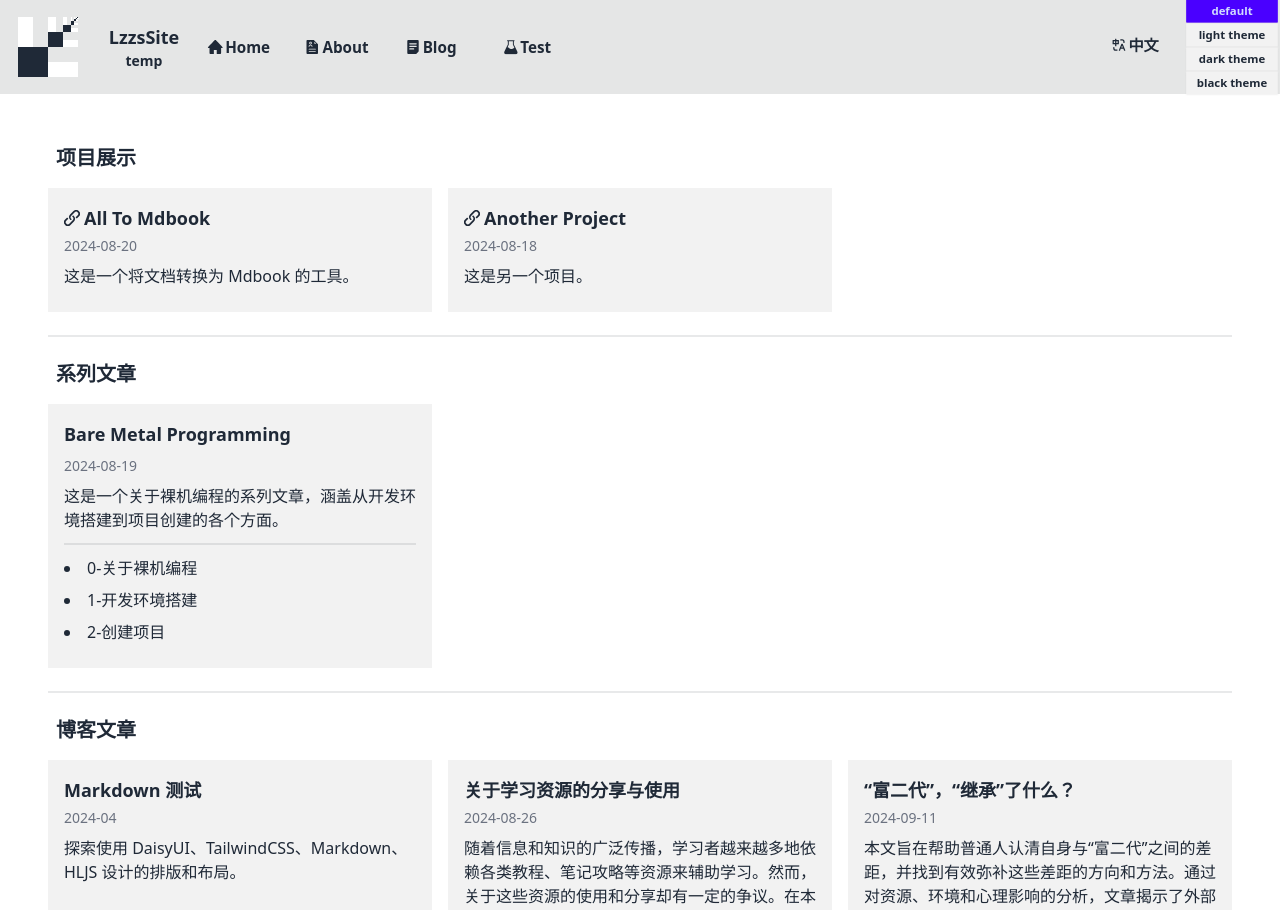
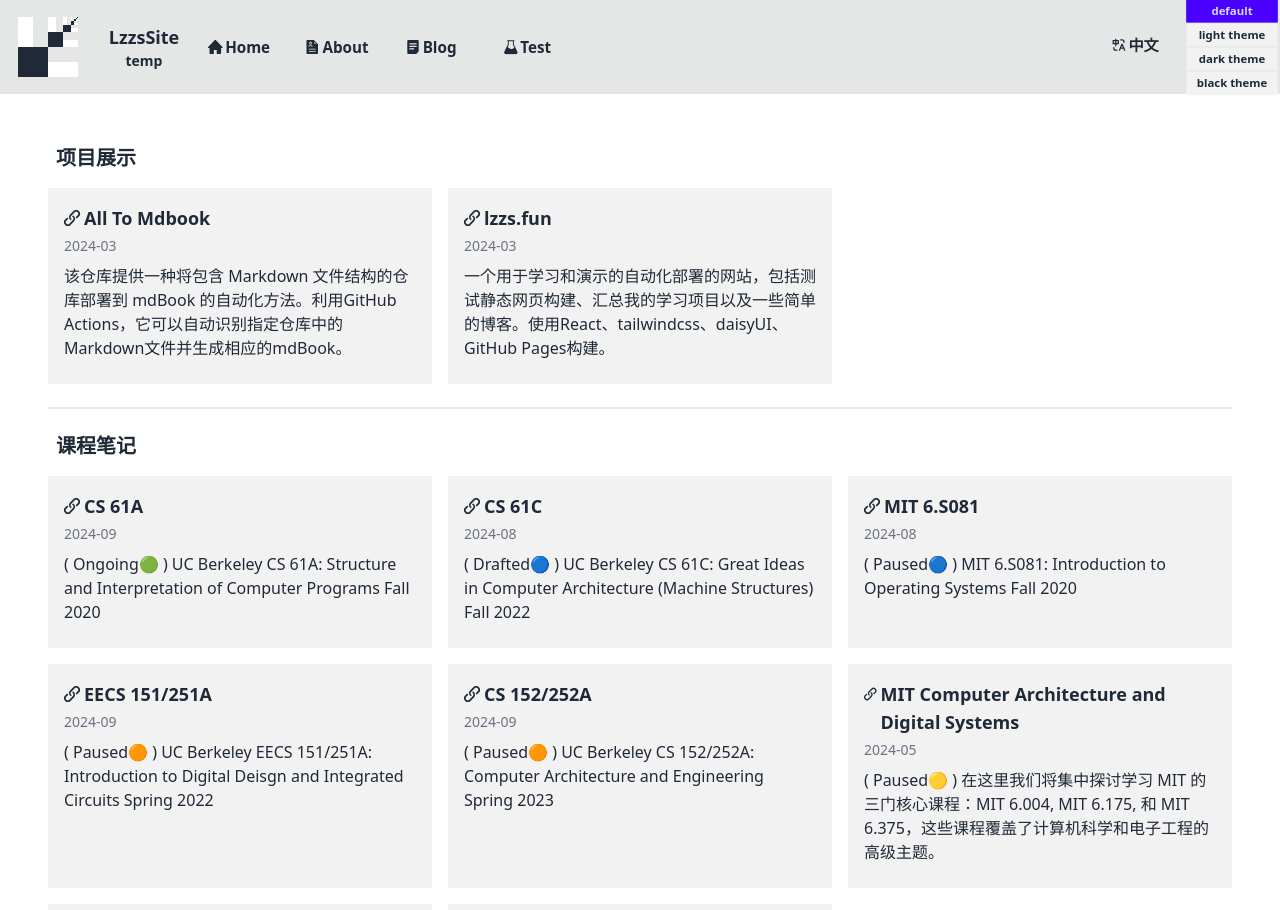
Before and after one commit to lzzsG/lzzs.fun, a React (Create React App) app: page /1/blog in a window 1280 px wide. Shown: the top 910 px of the page. Built offline with nearby package versions, Linux system fonts and the light colour scheme.

Commit message:
update BlogPages and config

```diff
--- a/src/blogConfig.json
+++ b/src/blogConfig.json
@@ -2,51 +2,92 @@
     "sections": [
         {
             "type": "project",
+            "label": "项目展示",
             "title": "All To Mdbook",
             "link": "https://github.com/lzzsG/all-to-mdbook",
-            "description": "这是一个将文档转换为 Mdbook 的工具。",
+            "description": "该仓库提供一种将包含 Markdown 文件结构的仓库部署到 mdBook 的自动化方法。利用GitHub Actions，它可以自动识别指定仓库中的Markdown文件并生成相应的mdBook。",
             "linkType": "external",
-            "date": "2024-08-20"
+            "date": "2024-03"
         },
         {
             "type": "project",
-            "title": "Another Project",
-            "link": "https://github.com/another/project",
-            "description": "这是另一个项目。",
+            "title": "lzzs.fun",
+            "link": "https://github.com/lzzsG/lzzsg.github.io",
+            "description": "一个用于学习和演示的自动化部署的网站，包括测试静态网页构建、汇总我的学习项目以及一些简单的博客。使用React、tailwindcss、daisyUI、GitHub Pages构建。",
             "linkType": "external",
-            "date": "2024-08-18"
+            "date": "2024-03"
         },
         {
-            "type": "series",
-            "title": "Bare Metal Programming",
-            "date": "2024-08-19",
-            "description": "这是一个关于裸机编程的系列文章，涵盖从开发环境搭建到项目创建的各个方面。",
-            "articles": [
-                {
-                    "title": "0-关于裸机编程",
-                    "link": "/blog/bare-metal/0-About-bare-metal-programming",
-                    "filePath": "/md/bare-metal/0-About-bare-metal-programming.zh.md",
-                    "linkType": "internal"
-                },
-                {
-                    "title": "1-开发环境搭建",
-                    "link": "/blog/bare-metal/1-Development-environment-setup",
-                    "filePath": "/md/bare-metal/1-Development-environment-setup.zh.md",
-                    "linkType": "internal"
-                },
-                {
-                    "title": "2-创建项目",
-                    "link": "/blog/bare-metal/2-Create-project",
-                    "filePath": "/md/bare-metal/2-Create-project.zh.md",
-                    "linkType": "internal"
-                }
-            ]
+            "type": "nootbook",
+            "label": "课程笔记",
+            "title": "CS 61A",
+            "description": "( Ongoing🟢 ) UC Berkeley CS 61A: Structure and Interpretation of Computer Programs Fall 2020",
+            "link": "https://lzzs.fun/CS61A-notebook/",
+            "linkType": "external",
+            "date": "2024-09"
+        },
+        {
+            "type": "nootbook",
+            "title": "CS 61C",
+            "description": "( Drafted🔵 ) UC Berkeley CS 61C: Great Ideas in Computer Architecture (Machine Structures) Fall 2022",
+            "link": "https://lzzs.fun/CS61C-notebook/",
+            "linkType": "external",
+            "date": "2024-08"
+        },
+        {
+            "type": "nootbook",
+            "title": "MIT 6.S081",
+            "description": "( Paused🔵 ) MIT 6.S081: Introduction to Operating Systems Fall 2020",
+            "link": "https://lzzs.fun/6.S081-notebook/",
+            "linkType": "external",
+            "date": "2024-08"
+        },
+        {
+            "type": "nootbook",
+            "title": "EECS 151/251A",
+            "description": "( Paused🟠 ) UC Berkeley EECS 151/251A: Introduction to Digital Deisgn and Integrated Circuits Spring 2022",
+            "link": "https://lzzs.fun/EECS151-notebook/",
+            "linkType": "external",
+            "date": "2024-09"
+        },
+        {
+            "type": "nootbook",
+            "title": "CS 152/252A",
+            "description": "( Paused🟠 ) UC Berkeley CS 152/252A: Computer Architecture and Engineering Spring 2023",
+            "link": "https://lzzs.fun/CS152-notebook/",
+            "linkType": "external",
+            "date": "2024-09"
+        },
+        {
+            "type": "nootbook",
+            "title": "MIT Computer Architecture and Digital Systems",
+            "description": "( Paused🟡 ) 在这里我们将集中探讨学习 MIT 的三门核心课程：MIT 6.004, MIT 6.175, 和 MIT 6.375，这些课程覆盖了计算机科学和电子工程的高级主题。",
+            "link": "https://lzzs.fun/MIT-digital-systems/",
+            "linkType": "external",
+            "date": "2024-05"
+        },
+        {
+            "type": "nootbook",
+            "title": "rCore Notebook",
+            "description": "( Paused🟡 ) 清华大学操作系统2022-课程笔记",
+            "link": "https://lzzs.fun/rCore-series/",
+            "linkType": "external",
+            "date": "2024-05"
+        },
+        {
+            "type": "nootbook",
+            "title": "Rustlings Notebook",
+            "description": "( Finished🔴 ) 一个违背了不要提供答案的原则的 Rustlings Notebook",
+            "link": "https://lzzs.fun/rustlings-notebook/",
+            "linkType": "external",
+            "date": "2024-05"
         },
         {
             "type": "blog",
+            "label": "博客文章",
             "title": "Markdown 测试",
             "link": "/blog/markdown-test",
-            "description": "探索使用 DaisyUI、TailwindCSS、Markdown、HLJS 设计的排版和布局。",
+            "description": "探索使用React、DaisyUI、TailwindCSS、Markdown设计的排版和布局。只是一堆完全没有意义的废话，用来测试BlogPages。它包括各种排版元素，像是加粗文字、无序列表、有序列表、代码块、引用块、斜体。",
             "linkType": "internal",
             "filePath": "/md/WhatToOut.zh.md",
             "date": "2024-04"
@@ -64,10 +105,37 @@
             "type": "blog",
             "title": "“富二代”，“继承”了什么？",
             "link": "/blog/what-did-the-rich-second-generation-inherit",
-            "description": "本文旨在帮助普通人认清自身与“富二代”之间的差距，并找到有效弥补这些差距的方向和方法。通过对资源、环境和心理影响的分析，文章揭示了外部条件对个人发展的深远影响。然而，努力与成功之间的关联并不仅仅依赖于外部资源的多少，真正的关键在于能否采取正确的策略和保持积极的心态。",
+            "description": "本文旨讨论“普通人”与“富二代”之间的差距，并找到有效弥补这些差距的方向和方法。通过对资源、环境和心理影响的分析，文章揭示了外部条件对个人发展的深远影响。然而，努力与成功之间的关联并不仅仅依赖于外部资源的多少，真正的关键在于能否采取正确的策略和保持积极的心态。",
             "linkType": "internal",
             "filePath": "/md/what-did-the-rich-second-generation-inherit.md",
             "date": "2024-09-11"
+        },
+        {
+            "type": "series",
+            "label": "系列文章",
+            "title": "Bare Metal Programming",
+            "date": "2024-04",
+            "description": "这是一个关于裸机编程的系列文章。 （仅做测试和参考）",
+            "articles": [
+                {
+                    "title": "0-关于裸机编程",
+                    "link": "/blog/bare-metal/0-About-bare-metal-programming",
+                    "filePath": "/md/bare-metal/0-About-bare-metal-programming.zh.md",
+                    "linkType": "internal"
+                },
+                {
+                    "title": "1-开发环境搭建",
+                    "link": "/blog/bare-metal/1-Development-environment-setup",
+                    "filePath": "/md/bare-metal/1-Development-environment-setup.zh.md",
+                    "linkType": "internal"
+                },
+                {
+                    "title": "2-创建项目...",
+                    "link": "/blog/bare-metal/2-Create-project",
+                    "filePath": "/md/bare-metal/2-Create-project.zh.md",
+                    "linkType": "internal"
+                }
+            ]
         }
     ]
 }
--- a/src/pages/NewBlogPage.js
+++ b/src/pages/NewBlogPage.js
@@ -2,8 +2,8 @@ import React from 'react';
 import { Link } from 'react-router-dom';
 import config from '../config/config.js';
 import { ReactComponent as LinkIcon } from '../assets/svg/link.svg';
-import GiscusComments from '../components/GiscusComments';
 
+// 公用的生成链接的函数
 const generateLink = (link, title, linkType, date) => {
     return (
         <div className="flex flex-col">
@@ -26,6 +26,7 @@ const generateLink = (link, title, linkType, date) => {
     );
 };
 
+// 生成系列文章的函数
 const generateSeries = (series) => {
     return (
         <div className="flex bg-base-200 mb-2 md:mb-0">
@@ -52,7 +53,9 @@ const generateSeries = (series) => {
     );
 };
 
+// 动态生成页面的主函数
 const NewBlogPage = ({ configData }) => {
+    // 根据类型对sections进行分类
     const sectionsByType = configData.sections.reduce((acc, section) => {
         if (!acc[section.type]) {
             acc[section.type] = [];
@@ -61,36 +64,45 @@ const NewBlogPage = ({ configData }) => {
         return acc;
     }, {});
 
+    // 动态渲染不同的内容块
+    const renderSection = (type, section) => {
+        switch (type) {
+            case 'series':
+                return generateSeries(section);
+            case 'project':
+            case 'blog':
+            default:
+                return (
+                    <div className="flex bg-base-200 mb-2 md:mb-0">
+                        <div className="flex-grow flex justify-between m-4">
+                            <div>
+                                {generateLink(section.link, section.title, section.linkType, section.date)}
+                                {section.description && <p className="mb-2">{section.description}</p>}
+                            </div>
+                        </div>
+                    </div>
+                );
+        }
+    };
+
     return (
         <div className="m-6 mt-20 sm:mt-6 md:m-12 flex justify-center items-center">
             <div className="grid grid-cols-1 lg:grid-cols-3 md:grid-cols-2 max-w-full md:max-w-[1200px] md:gap-4">
                 {Object.keys(sectionsByType).map((type, index) => (
                     <React.Fragment key={index}>
                         <h2 className="text-xl md:col-span-2 lg:col-span-3 m-0 ml-2 font-semibold text-base-content">
-                            {type === 'project' ? '项目展示' : type === 'series' ? '系列文章' : '博客文章'}
+                            {/* 使用配置文件中的 label，如果没有则使用 type */}
+                            {sectionsByType[type][0].label || type}
                         </h2>
                         {sectionsByType[type].map((section, sectionIndex) => (
                             <React.Fragment key={sectionIndex}>
-                                {type === 'series' ? (
-                                    generateSeries(section)
-                                ) : (
-                                    <div className="flex bg-base-200 mb-2 md:mb-0">
-                                        <div className="flex-grow flex justify-between m-4">
-                                            <div>
-                                                {generateLink(section.link, section.title, section.linkType, section.date)}
-                                                {section.description && <p className="mb-2">{section.description}</p>}
-                                            </div>
-                                        </div>
-                                    </div>
-                                )}
+                                {renderSection(type, section)}
                             </React.Fragment>
                         ))}
                         <div className="divider md:col-span-2 lg:col-span-3 m-0"></div>
                     </React.Fragment>
                 ))}
-
             </div>
-
         </div>
     );
 };
--- a/src/pages/NewMarkdownPage.js
+++ b/src/pages/NewMarkdownPage.js
@@ -274,7 +274,7 @@ const NewMarkdownPage = ({ filePath }) => {
                     </ul>
                 </div>)}
             <ul className="list-disc list-inside"></ul>
-            <article className="prose max-w-full md:max-w-[780px] ">
+            <article className="prose text-lg max-w-full md:max-w-[780px] ">
                 <div dangerouslySetInnerHTML={{ __html: markdown }} />
                 <GiscusComments />
                 <br />
```
